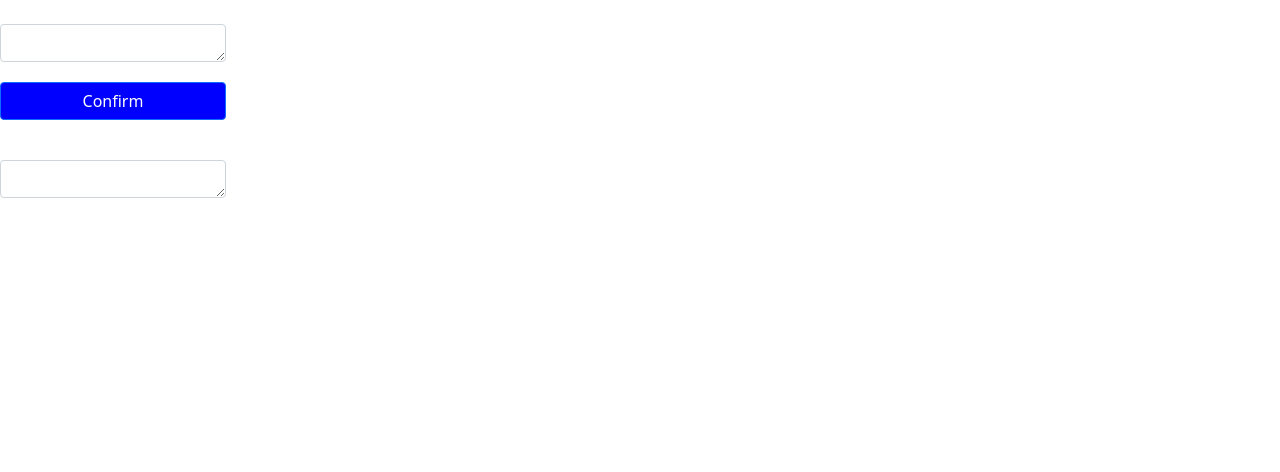
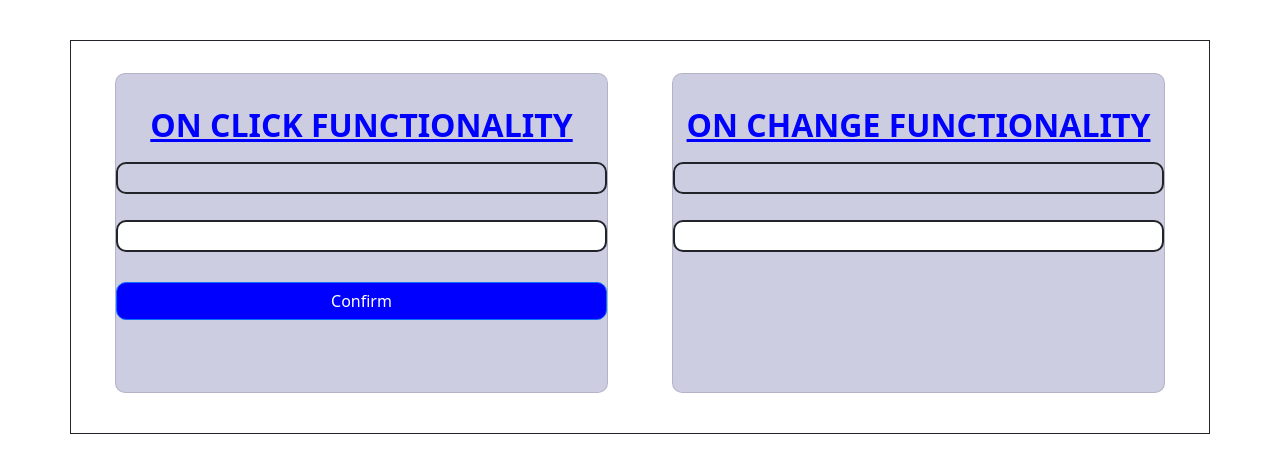
Before and after one commit to React-JS-Tutorials/reactify, a React (Create React App) app: page / in a window 1280 px wide. Shown: the top 472 px of the page. Built offline with nearby package versions, Linux system fonts and the light colour scheme.

Commit message:
Beutification of project done

```diff
--- a/src/App.css
+++ b/src/App.css
@@ -0,0 +1,39 @@
+.container{
+    margin-top: 40px;
+    padding-bottom: 40px;
+    justify-content: center;
+    border: solid 0.5px;
+    display: flex;
+}
+.card {
+    height: 20rem;
+    border-radius: 10px;
+}
+h2{
+    margin-top: 2rem;
+    text-align: center;
+    text-decoration: underline;
+    text-transform: uppercase;
+    font-weight: 600;
+    color: blue;
+}
+.form-label{
+    text-align: center;
+    border-radius: 10px;
+    margin: 10px 0px 10px 0px;
+    width: 100%;
+    height: auto;
+    min-height: 2rem;
+    border: solid 2px;
+}
+.form-control{
+    text-align: center;
+    border-radius: 10px;
+    margin: 10px 0px 10px 0px;
+    width: 100%;
+    height: 2rem;
+    border: solid 2px;
+}
+.btn{
+    border-radius: 10px;
+}
--- a/src/App.js
+++ b/src/App.js
@@ -1,4 +1,4 @@
-import React from 'react';
+import React, { useState } from 'react';
 import './App.css';
 import Textform from './components/Textform';
 
--- a/src/components/Textform.js
+++ b/src/components/Textform.js
@@ -1,31 +1,43 @@
-import React, {useState} from 'react'
+import React, {useState} from 'react';
 
 export default function Textform() {
-    const handleClick = ()=>{
+    //Variable for storing data before and after click
+    const [clickText, setClickText] = useState('');
+
+    //Variable for storing data before and after change
+    const [changeText, setChangeText] = useState('');
+
+    //On Click function
+    const handleClick = (event)=>{
         let inputText = document.getElementById('myBox').value;
-        setText(inputText);
-        document.getElementById('onClick-text').innerHTML = text;
+        // let inputText = this.state = {value: event.target.value};
+        setClickText(inputText);
     }
+
+    //On Click function
     const handleOnChange = (event)=>{
-        setText(event.target.value);
-        let inputText = document.getElementById('myBox-change').value;
-        setText(inputText);
-        document.getElementById('onChange-text').innerHTML = text;
+        setChangeText(event.target.value);
     }
-    const [text, setText] = useState('Enter the text here');
+
+    //The body of the page to be returned
     return (
-        <div>
-            <div className="mb-6">
+        <div className="container">
+            {/*Grid for changing the label text on button click*/}
+            <div className="mb-6 card">
                 <div className="mb-6">
-                    <label id="onClick-text" className="form-label"></label>
-                    <textarea className="form-control" id="myBox" rows="1"></textarea>
+                    <h2>On Click Functionality</h2>
+                    <label className="form-label">{clickText}</label>
+                    <input className="form-control" id="myBox" />
                 </div>
                 <button className="btn btn-primary mb-3" onClick={handleClick}>Confirm</button>
             </div>
-            <div className="mb-6">
+
+            {/*Grid for changing the label text on change*/}
+            <div className="mb-6 card">
                 <div className="mb-6">
-                    <label id="onChange-text" className="form-label"></label>
-                    <textarea className="form-control" id="myBox-change" rows="1" onClick={handleOnChange}></textarea>
+                    <h2>On Change Functionality</h2>
+                    <label className="form-label">{changeText}</label>
+                    <input className="form-control" id="myBox-change" onChange={handleOnChange} />
                 </div>
             </div>
         </div>
```
